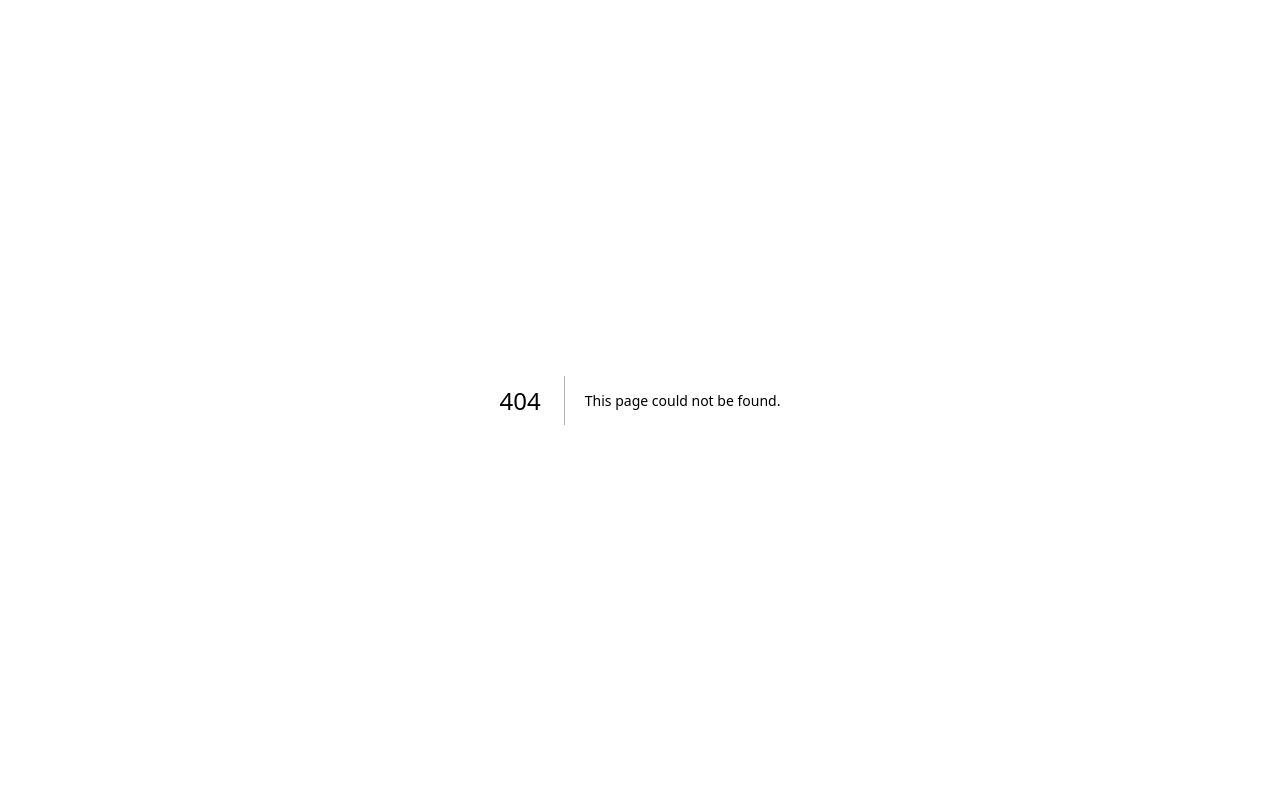
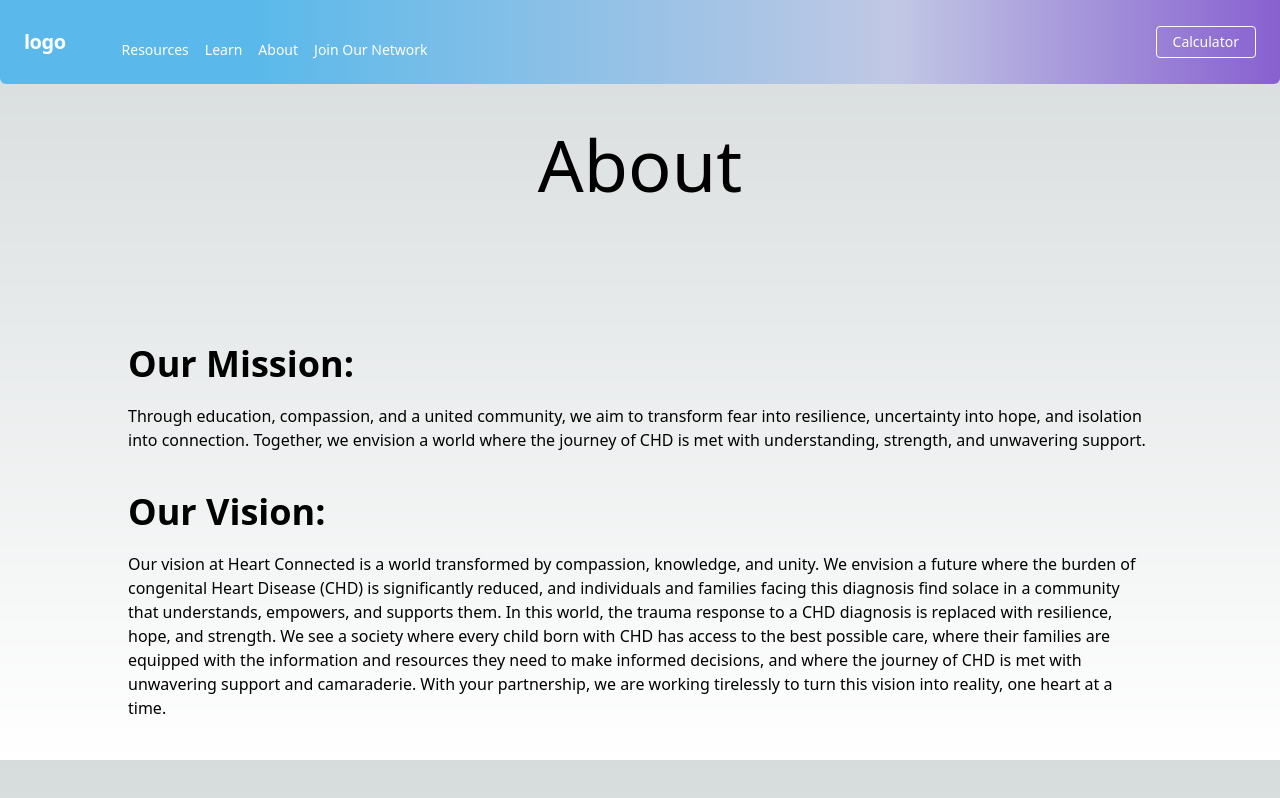
Before and after one commit to mhyneman8/heart-connected, a Next.js app: page /about in a window 1280 px wide. Before the commit this address had no page. Built offline with nearby package versions, Linux system fonts and the light colour scheme.

Commit message:
about page

```diff
--- /dev/null
+++ b/pages/about.tsx
@@ -0,0 +1,40 @@
+import Navigation from '../components/Navigation';
+import Heading from '../components/Heading';
+
+export default function About() {
+    return (
+    <div>
+        <Navigation />
+        <Heading heading="About" />
+        <div className="body flex flex-col justify-center mb-10">
+            <div className="mission m-auto w-4/5">
+                <div className="font-bold text-4xl mb-5">Our Mission:</div>
+                <div>
+                    Through education, compassion, and a united community, we aim
+                    to transform fear into resilience, uncertainty into hope, and isolation
+                    into connection. Together, we envision a world where the journey of CHD
+                    is met with understanding, strength, and unwavering support.
+                </div>
+            </div>
+            <div className="vision mt-10 m-auto w-4/5">
+                <div className="font-bold text-4xl mb-5">Our Vision:</div>
+                <div>
+                    Our vision at Heart Connected is a world transformed by compassion,
+                    knowledge, and unity. We envision a future where the burden of
+                    congenital Heart Disease (CHD) is significantly reduced, and individuals
+                    and families facing this diagnosis find solace in a community that
+                    understands, empowers, and supports them. In this world, the trauma
+                    response to a CHD diagnosis is replaced with resilience, hope, and
+                    strength. We see a society where every child born with CHD has access
+                    to the best possible care, where their families are equipped with the
+                    information and resources they need to make informed decisions, and where
+                    the journey of CHD is met with unwavering support and camaraderie. With
+                    your partnership, we are working tirelessly to turn this vision into
+                    reality, one heart at a time.
+                </div>
+            </div>
+        </div>
+    </div>
+
+    )
+}
```
